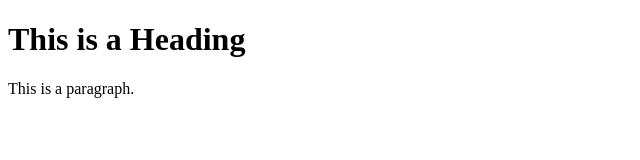
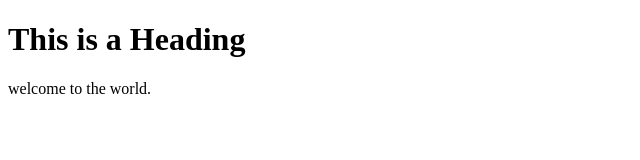
Before and after one commit to saichandu2198/new-demo, a plain HTML site: page index.html in a window 1280 px wide. Shown: the full height of the page, 0-640 px from the left. Drawn offline with Linux system fonts and the light colour scheme.

Commit message:
Update index.html

```diff
--- a/index.html
+++ b/index.html
@@ -6,7 +6,7 @@
 <body>
 
 <h1>This is a Heading</h1>
-<p>This is a paragraph.</p>
+<p>welcome to the world.</p>
 
 </body>
 </html>
```
